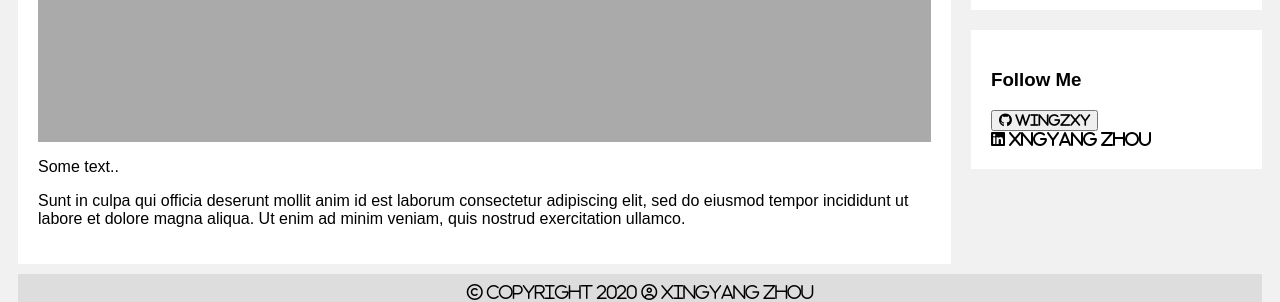
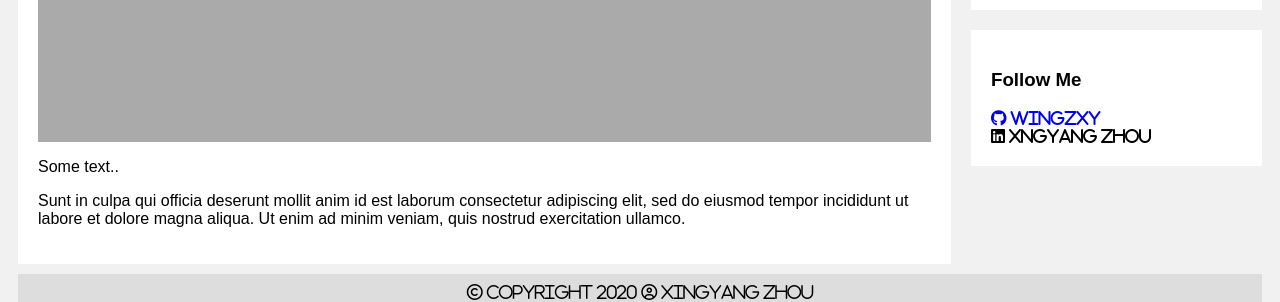
Before and after one commit to Wingzxy/Wingzxy.github.io, a Jekyll site: the page built from index.html, in a window 1280 px wide. Shown: the part 942-1244 px from the top of the page. Built offline with Jekyll 4.4.1, drawn with Linux system fonts in a browser that asks for light colours; nearby versions of some CDN libraries.

Commit message:
Update homepage.html

```diff
--- a/_layouts/homepage.html
+++ b/_layouts/homepage.html
@@ -51,7 +51,7 @@
     </div>
     <div class="card">
       <h3>Follow Me</h3>
-      <button href="https://github.com/Wingzxy"><i class="fab fa-github" > Wingzxy</i></button>
+      <a href="https://github.com/Wingzxy"><i class="fab fa-github" > Wingzxy</i></a>
       <i class="fab fa-linkedin" href="https://www.linkedin.com/in/xingyang-zhou-744a3915b/"> Xngyang Zhou</i>
     </div>
   </div>
```
